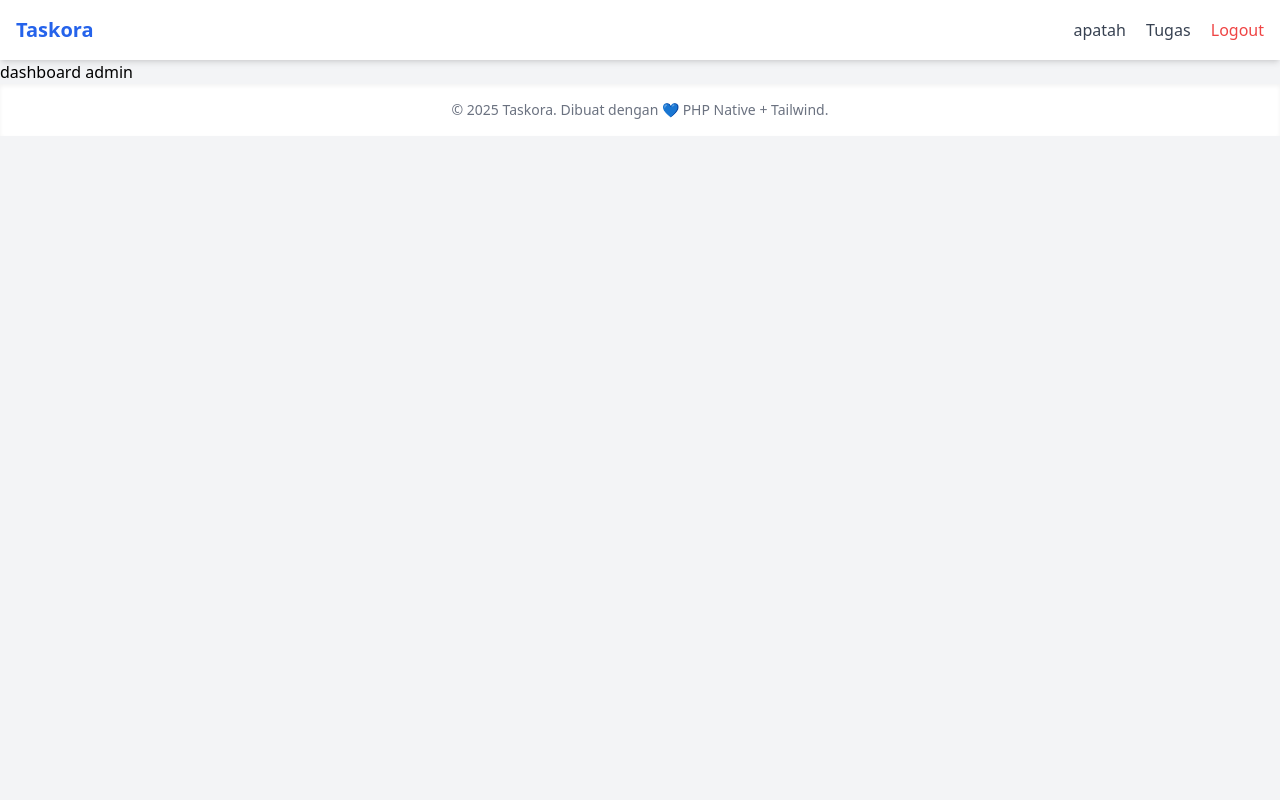
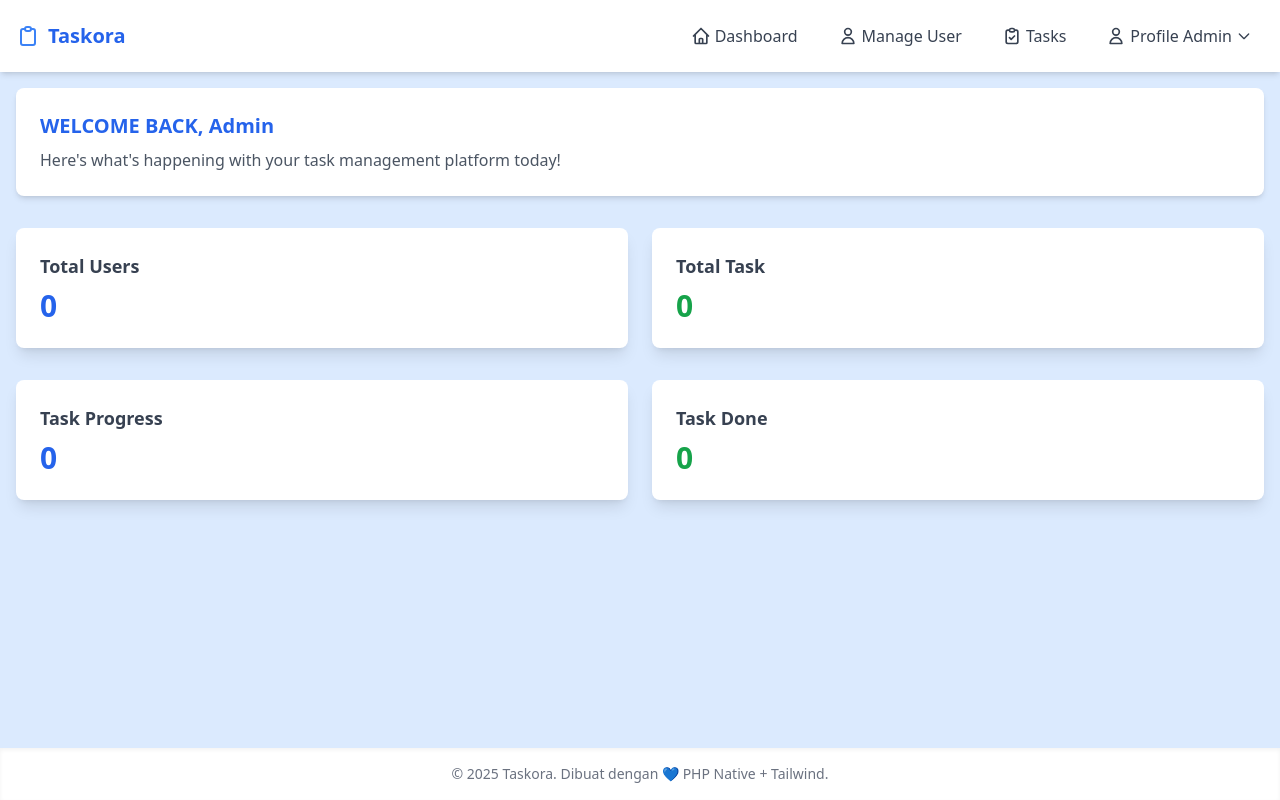
Before and after one commit to WildanMukmin/taskora, a PHP site: page /project-web-teori/pages/admin/dashboard.php in a window 1280 px wide. Run offline with PHP 8.4, Linux system fonts and the light colour scheme; data that the repository does not hold is empty; some libraries are stand-ins or nearby versions.

Commit message:
add dashboard admin, header and fitur manage user

```diff
--- a/includes/header.php
+++ b/includes/header.php
@@ -9,13 +9,58 @@ require_once __DIR__ . '/../config/config.php';
   <meta name="viewport" content="width=device-width, initial-scale=1.0">
   <script src="https://cdn.tailwindcss.com"></script>
 </head>
-<body class="bg-gray-100 min-h-screen flex flex-col">
+<body class="bg-blue-100 min-h-screen flex flex-col">
 <!-- Navbar -->
-<header class="bg-white shadow-md p-4 flex justify-between items-center">
-  <h1 class="text-xl font-bold text-blue-600">Taskora</h1>
-  <nav class="space-x-4">
-    <a href="/pages/user/dashboard.php" class="text-gray-700 hover:text-blue-600">apatah</a>
-    <a href="/pages/user/tasks.php" class="text-gray-700 hover:text-blue-600">Tugas</a>
-    <a href="/taskora/pages/auth/logout.php" class="text-red-500 hover:text-red-700 font-medium">Logout</a>
+<header class="bg-white shadow-md p-4 flex justify-between items-center sticky top-0 z-10">
+  <div class="flex items-center space-x-2">
+    <svg xmlns="http://www.w3.org/2000/svg" class="h-6 w-6 text-blue-500" fill="none" viewBox="0 0 24 24" stroke="currentColor">
+      <path stroke-linecap="round" stroke-linejoin="round" stroke-width="2" d="M9 5H7a2 2 0 00-2 2v12a2 2 0 002 2h10a2 2 0 002-2V7a2 2 0 00-2-2h-2M9 5a2 2 0 002 2h2a2 2 0 002-2M9 5a2 2 0 012-2h2a2 2 0 012 2" />
+    </svg>
+    <h1 class="text-xl font-bold text-blue-600">Taskora</h1>
+  </div>
+  <nav class="flex items-center space-x-4">
+    <a href="/taskora/pages/admin/dashboard.php" class="flex items-center px-3 py-2 text-gray-700 hover:text-blue-600 hover:bg-blue-50 rounded-md transition-colors duration-200 font-medium">
+      <svg xmlns="http://www.w3.org/2000/svg" class="h-5 w-5 mr-1" fill="none" viewBox="0 0 24 24" stroke="currentColor">
+        <path stroke-linecap="round" stroke-linejoin="round" stroke-width="2" d="M3 12l2-2m0 0l7-7 7 7M5 10v10a1 1 0 001 1h3m10-11l2 2m-2-2v10a1 1 0 01-1 1h-3m-6 0a1 1 0 001-1v-4a1 1 0 011-1h2a1 1 0 011 1v4a1 1 0 001 1m-6 0h6" />
+      </svg>
+      Dashboard
+    </a>
+    <a href="/taskora/pages/admin/manage.php" class="flex items-center px-3 py-2 text-gray-700 hover:text-purple-600 hover:bg-blue-50 rounded-md transition-colors duration-200 font-medium">
+      <svg xmlns="http://www.w3.org/2000/svg" class="h-5 w-5 mr-1" fill="none" viewBox="0 0 24 24" stroke="currentColor">
+        <path stroke-linecap="round" stroke-linejoin="round" stroke-width="2" d="M16 7a4 4 0 11-8 0 4 4 0 018 0zM12 14a7 7 0 00-7 7h14a7 7 0 00-7-7z" />
+      </svg>
+      Manage User
+    </a>
+    <a href="/taskora/pages/admin/tasks.php" class="flex items-center px-3 py-2 text-gray-700 hover:text-yellow-600 hover:bg-blue-50 rounded-md transition-colors duration-200 font-medium">
+      <svg xmlns="http://www.w3.org/2000/svg" class="h-5 w-5 mr-1" fill="none" viewBox="0 0 24 24" stroke="currentColor">
+        <path stroke-linecap="round" stroke-linejoin="round" stroke-width="2" d="M9 5H7a2 2 0 00-2 2v12a2 2 0 002 2h10a2 2 0 002-2V7a2 2 0 00-2-2h-2M9 5a2 2 0 002 2h2a2 2 0 002-2M9 5a2 2 0 012-2h2a2 2 0 012 2m-6 9l2 2 4-4" />
+      </svg>
+      Tasks
+    </a>
+
+    <div class="relative" x-data="{ open: false }">
+      <button @click="open = !open" class="flex items-center px-3 py-2 text-gray-700 hover:text-blue-600 hover:bg-blue-50 rounded-md transition-colors duration-200 font-medium">
+        <svg xmlns="http://www.w3.org/2000/svg" class="h-5 w-5 mr-1" fill="none" viewBox="0 0 24 24" stroke="currentColor">
+          <path stroke-linecap="round" stroke-linejoin="round" stroke-width="2" d="M16 7a4 4 0 11-8 0 4 4 0 018 0zM12 14a7 7 0 00-7 7h14a7 7 0 00-7-7z" />
+        </svg>
+        Profile Admin
+        <svg xmlns="http://www.w3.org/2000/svg" class="h-4 w-4 ml-1 transition-transform duration-200" :class="{'transform rotate-180': open}" fill="none" viewBox="0 0 24 24" stroke="currentColor">
+          <path stroke-linecap="round" stroke-linejoin="round" stroke-width="2" d="M19 9l-7 7-7-7" />
+        </svg>
+      </button>
+
+      <div x-show="open" @click.away="open = false"
+           class="absolute right-0 mt-2 w-48 bg-white rounded-md shadow-lg py-1 z-20">
+        <a href="#" class="block px-4 py-2 text-sm text-gray-700 hover:bg-blue-50">Settings</a>
+        <a href="/taskora/pages/auth/logout.php" class="block px-4 py-2 text-sm text-red-500 hover:bg-red-50 flex items-center">
+          <svg xmlns="http://www.w3.org/2000/svg" class="h-4 w-4 mr-1" fill="none" viewBox="0 0 24 24" stroke="currentColor">
+            <path stroke-linecap="round" stroke-linejoin="round" stroke-width="2" d="M17 16l4-4m0 0l-4-4m4 4H7m6 4v1a3 3 0 01-3 3H6a3 3 0 01-3-3V7a3 3 0 013-3h4a3 3 0 013 3v1" />
+          </svg>
+          Logout
+        </a>
+      </div>
+    </div>
   </nav>
 </header>
+
+<script src="https://cdn.jsdelivr.net/npm/alpinejs@3.x.x/dist/cdn.min.js" defer></script>
--- a/pages/admin/dashboard.php
+++ b/pages/admin/dashboard.php
@@ -1,8 +1,45 @@
 <?php
 $title_page = 'Dashboard admin';
 include_once('../../includes/header.php');
+include_once('../../functions/users.php')
 ?>
 
-<div>dashboard admin</div>
+<main class="flex-grow p-4">
+  <div class="grid grid-cols-1 gap-6 mb-8">
+    <div class="bg-white rounded-lg shadow-md p-6">
+      <h2 class="text-xl font-bold text-blue-600 mb-2">WELCOME BACK, Admin</h2>
+      <p class="text-gray-600">Here's what's happening with your task management platform today!</p>
+    </div>
+  </div>
+
+  <div class="grid grid-cols-1 md:grid-cols-2 gap-6 mb-8">
+    <div class="bg-white rounded-lg shadow-lg p-6 hover:shadow-xl transition-shadow duration-300">
+      <h3 class="text-lg font-semibold text-gray-700 mb-2">Total Users</h3>
+      <p class="text-3xl font-bold text-blue-600">
+        <?php
+        echo getTotalUsers();
+        ?>
+      </p>
+    </div>
+    <div class="bg-white rounded-lg shadow-lg p-6 hover:shadow-xl transition-shadow duration-300">
+      <h3 class="text-lg font-semibold text-gray-700 mb-2">Total Task</h3>
+      <p class="text-3xl font-bold text-green-600">0</p> <!-- lampirin disini ya wil untuk be nya ntar -->
+    </div>
+  </div>
+
+  <div class="grid grid-cols-1 md:grid-cols-2 gap-6 mb-8">
+    <div class="bg-white rounded-lg shadow-lg p-6 hover:shadow-xl transition-shadow duration-300">
+      <h3 class="text-lg font-semibold text-gray-700 mb-2">Task Progress</h3>
+      <p class="text-3xl font-bold text-blue-600">
+        0 <!-- lampirin disini ya wil untuk be nya ntar -->
+      </p>
+    </div>
+    <div class="bg-white rounded-lg shadow-lg p-6 hover:shadow-xl transition-shadow duration-300">
+      <h3 class="text-lg font-semibold text-gray-700 mb-2">Task Done</h3>
+      <p class="text-3xl font-bold text-green-600">0</p> <!-- lampirin disini ya wil untuk be nya ntar -->
+    </div>
+  </div>
+
+</main>
 
 <?php include_once('../../includes/footer.php'); ?>
```
Also changed, not shown: pages/admin/manage.php (added, +66 -0 lines).
